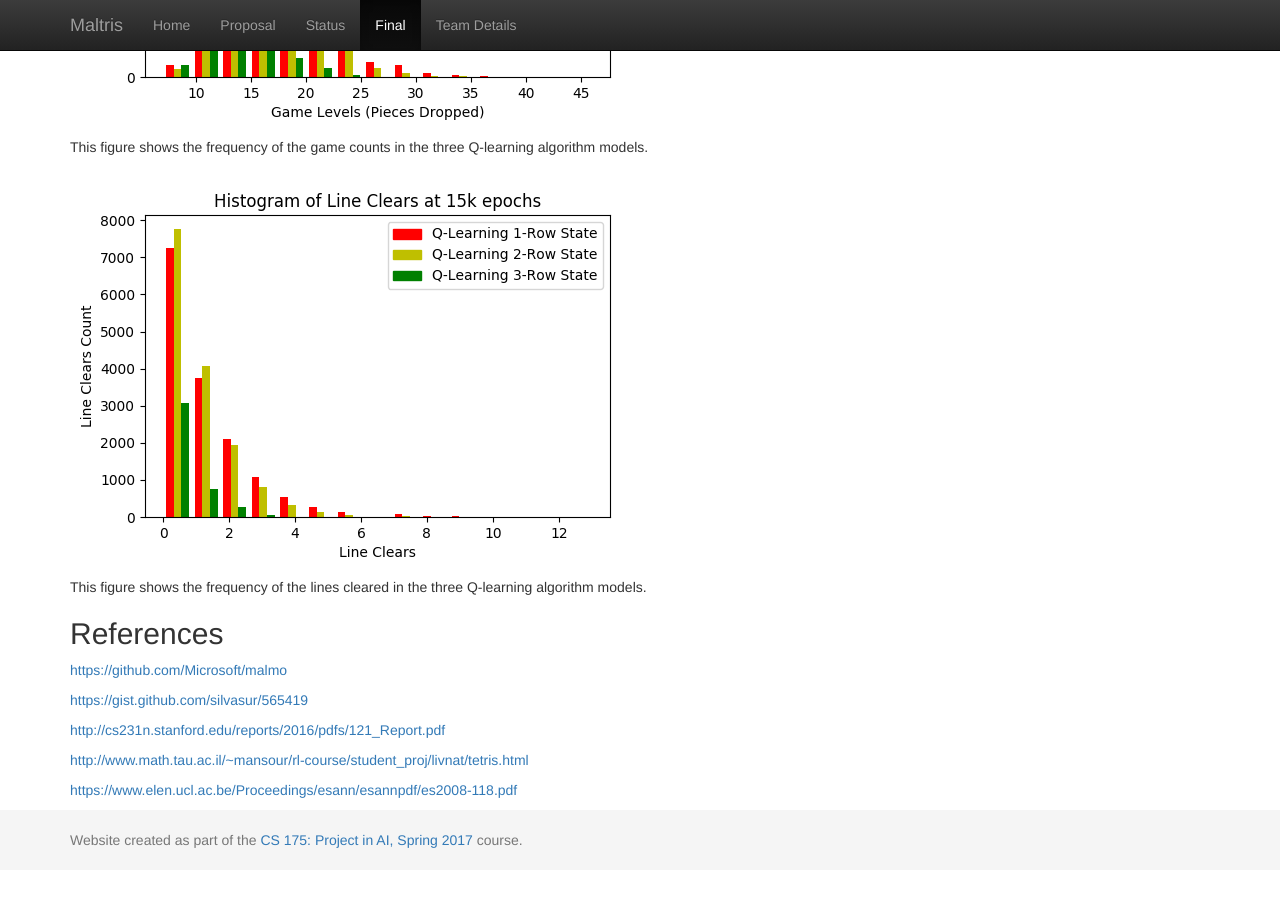
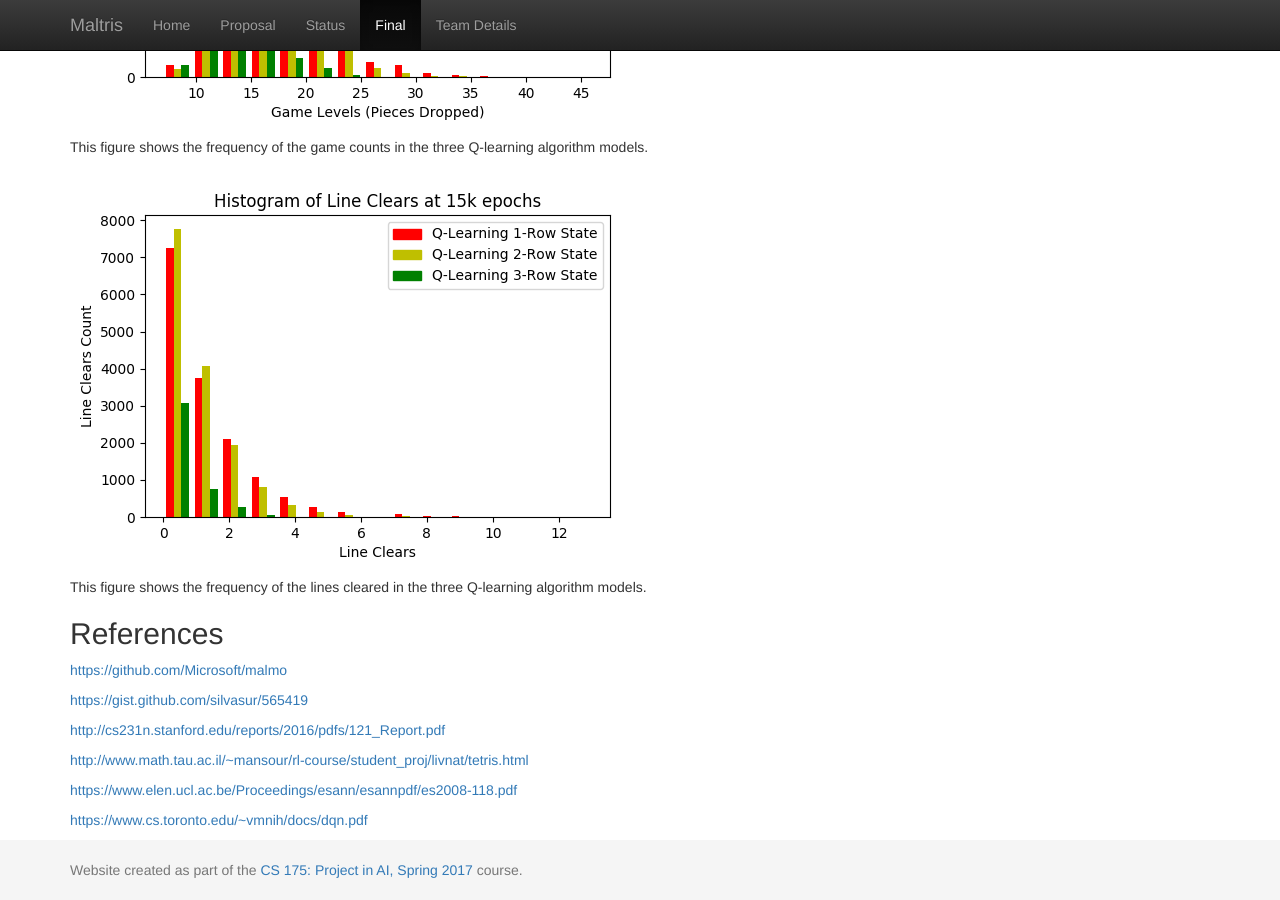
Before and after one commit to julia-tong/Maltris, a Jekyll site: the page built from docs/final.md, in a window 1280 px wide and 900 px high, scrolled down 5752 px. Built offline with Jekyll 4.4.1, drawn with Linux system fonts in a browser that asks for light colours; before the commit the page ends 6622 px from its top, so only the background shows below that; some of the changed lines change nothing that is shown.

Commit message:
added reference

```diff
--- a/docs/final.md
+++ b/docs/final.md
@@ -187,3 +187,5 @@ This figure shows the frequency of the lines cleared in the three Q-learning alg
 [http://www.math.tau.ac.il/~mansour/rl-course/student_proj/livnat/tetris.html](http://www.math.tau.ac.il/~mansour/rl-course/student_proj/livnat/tetris.html)
 
 [https://www.elen.ucl.ac.be/Proceedings/esann/esannpdf/es2008-118.pdf](https://www.elen.ucl.ac.be/Proceedings/esann/esannpdf/es2008-118.pdf)
+
+[https://www.cs.toronto.edu/~vmnih/docs/dqn.pdf](https://www.cs.toronto.edu/~vmnih/docs/dqn.pdf)
```
